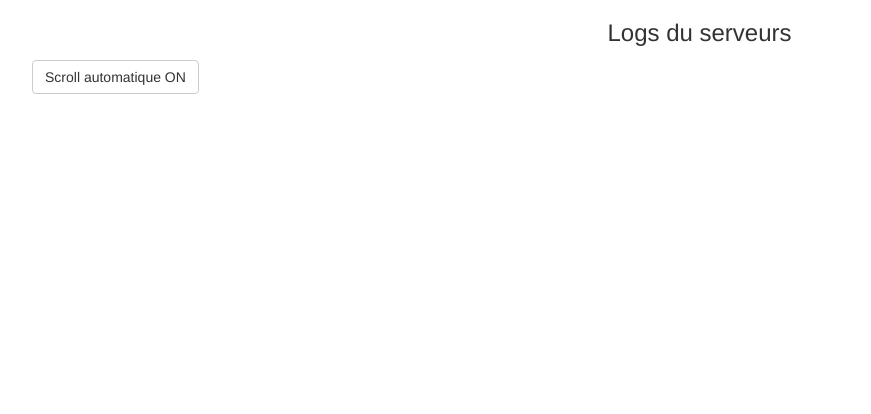
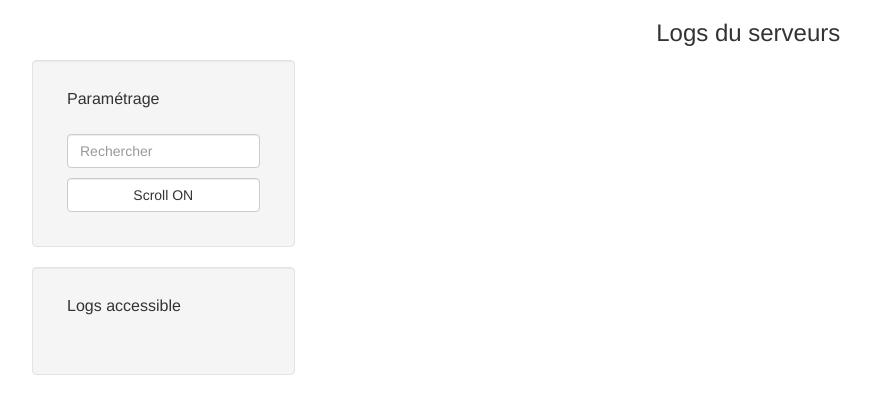
Before and after one commit to Armaklan/logviewer, a website: page app/index.html in a window 1280 px wide. Shown: the whole page, without its empty margins (38-909 px from the left). Drawn offline with nearby package versions, Linux system fonts and the light colour scheme; some packages are replaced by stand-ins of ours; no server answers.

Commit message:
Add search field

```diff
--- a/app/index.html
+++ b/app/index.html
@@ -22,19 +22,35 @@
 <body>
 <div class="container" ng-app="logApp" ng-controller="logAppCtrl">
     <div class="row">
-    <div class="col-md-2" style="margin-top: 60px">
-        <button ng-click="glued = !glued" class="btn btn-default" ng-show="glued">Scroll automatique ON</button>
-        <button ng-click="glued = !glued" class="btn btn-default" ng-show="!glued">Scroll automatique Off</button>
-        <p></p>
-        <ul class="nav nav-pills nav-stacked">
-            <li ng-repeat="log in logs" ng-click="changeLog(log)" class="{{log.css}}"><a>{{log.name}}</a></li>
-        </ul>
+    <div class="col-md-3" style="margin-top: 60px">
+        <div class="panel well">
+            <div class="panel-heading">
+                <h5 class="panel-title">Paramétrage</h5>
+            </div>
+            <div class="panel-body">
+                <input type="text" ng-model="query" class="form-control" placeholder="Rechercher" />
+                <p></p>
+                <button ng-click="glued = !glued" class="btn btn-default form-control" ng-show="glued">Scroll ON</button>
+                <button ng-click="glued = !glued" class="btn btn-default form-control" ng-show="!glued">Scroll Off</button>
+            </div>
+        </div>
+        <div class="panel well">
+            <div class="panel-heading">
+                <h5 class="panel-title">Logs accessible
+                </h5>
+            </div>
+            <div class="panel-body">
+                <ul class="nav nav-pills nav-stacked">
+                    <li ng-repeat="log in logs" ng-click="changeLog(log)" class="{{log.css}}"><a>{{log.name}}</a></li>
+                </ul>
+            </div>
+        </div>
     </div>
-    <div class="col-md-10">
+    <div class="col-md-9">
         <center><h3>Logs du serveurs</h3></center>
         <div style="overflow: auto; height: 700px;" scroll-glue ng-model="glued">
             <table class="table table-striped table-bordered"  >
-                <tr ng-repeat="log in msg track by $index"><td>{{log}}</td></tr>
+                <tr ng-repeat="log in msg | filter:query track by $index"><td>{{log}}</td></tr>
             </table>
         </div>
     </div>
--- a/app/scripts/app.js
+++ b/app/scripts/app.js
@@ -60,6 +60,7 @@ logApp.factory('socket', function ($rootScope) {
 
 logApp.controller('logAppCtrl', function(LogsService, socket, $scope){
 
+    $scope.query = "";
     $scope.msg = [];
     $scope.selectedLog = 0;
     $scope.glued = true;
```
